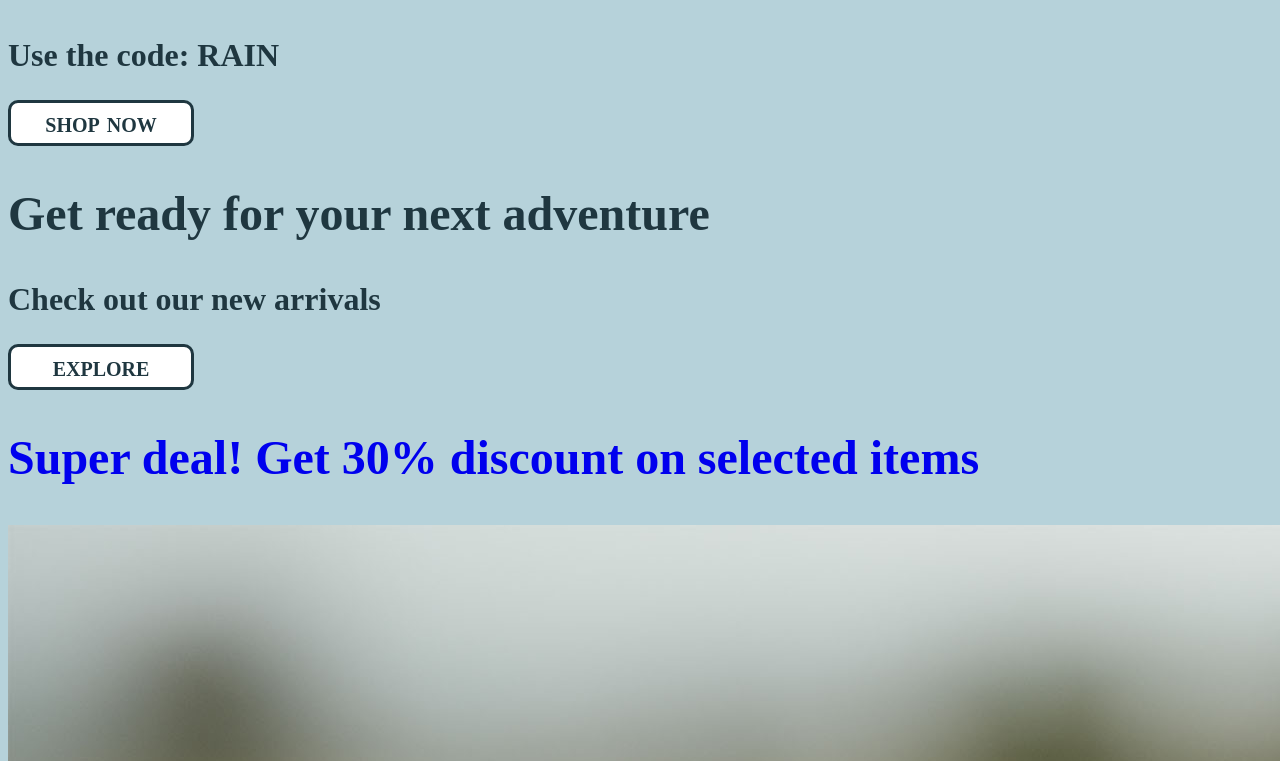
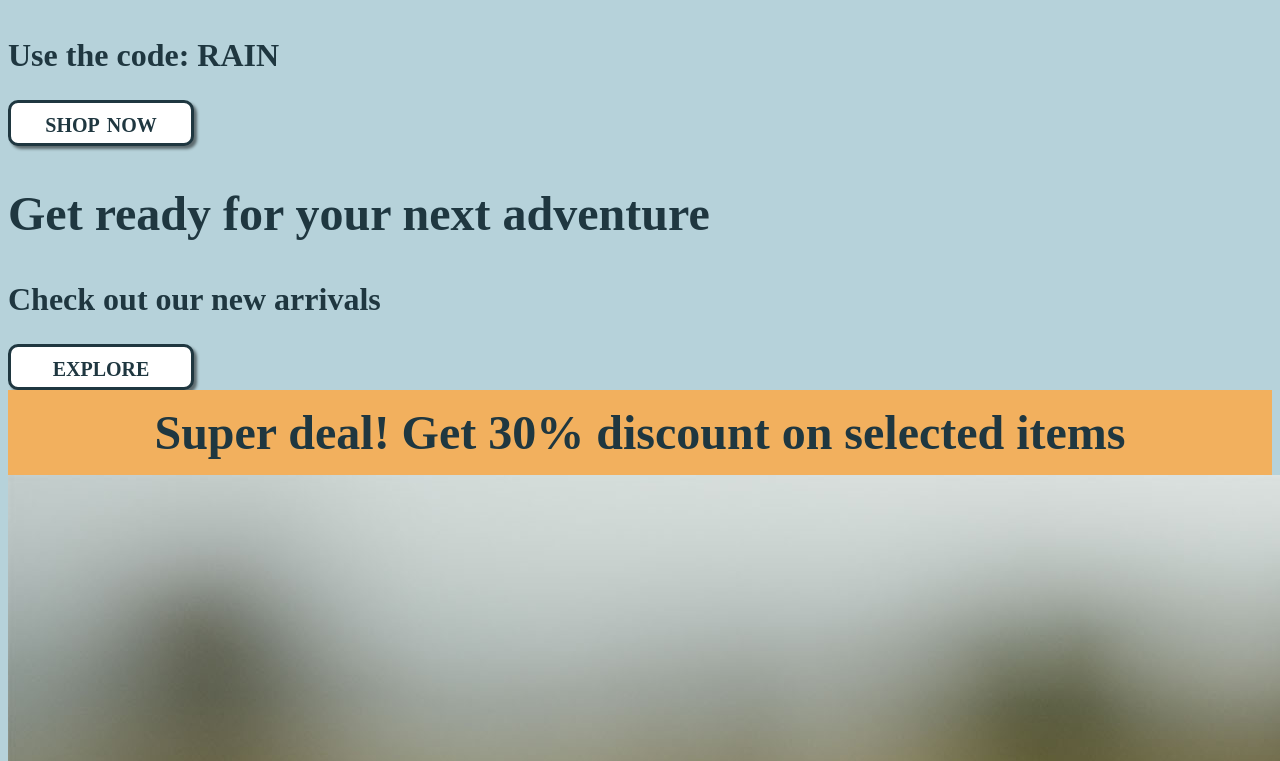
Before and after one commit to Noroff-FEU-Assignments/cross-course-project-EliseAur, a plain HTML site: page index.html in a window 1280 px wide. Shown: the part 739-1500 px from the top of the page. Drawn offline with Linux system fonts and the light colour scheme; a web font is replaced by a local one.

Commit message:
Worked on the buttons
added box shadow
added superdeal - more to do on this

```diff
--- a/css/styles.css
+++ b/css/styles.css
@@ -35,21 +35,16 @@ footer li a {
     color: #fff;
     margin-top: 10px;
     padding: 4px 25px;
+    box-shadow: 3px 3px 3px #0000007e;
 }
 
 .cta-footer {
     display: block;
     max-width: 130px;
     text-align: center;
-    background-color: #437F90;
+    background-color: #437f90;
     border-radius: 10px;
 }
-
-.campaign .cta-home {
-    max-width: 130px;
-}
-
-
 
 nav {
     background-color: #1f3740;
@@ -94,4 +89,21 @@ a {
     border: 0.195rem solid #1f3740;
 }
 
-.
+.campaign .cta-home {
+    max-width: 130px;
+}
+
+.super-deal {
+    background-color: #f2b05e;
+    padding: 15px 0;
+    max-width: cover;
+}
+
+.super-deal_link {
+    color: #1f3740;
+}
+
+.super-deal_link h1 {
+    margin: 0;
+    text-align: center;
+}
--- a/index.html
+++ b/index.html
@@ -44,8 +44,8 @@
                     <h2>Check out our new arrivals</h2>
                     <a href="list-of-products.html" class="cta cta-home">explore</a>
                 </div>
-                <div>
-                    <a href="list-of-products.html"><h1>Super deal! Get 30% discount on selected items</h1></a>
+                <div class="super-deal">
+                    <a href="list-of-products.html" class="super-deal_link"><h1>Super deal! Get 30% discount on selected items</h1></a>
                 </div>
             </section>
             <section>
```
Also changed, not shown: 1 other file.
